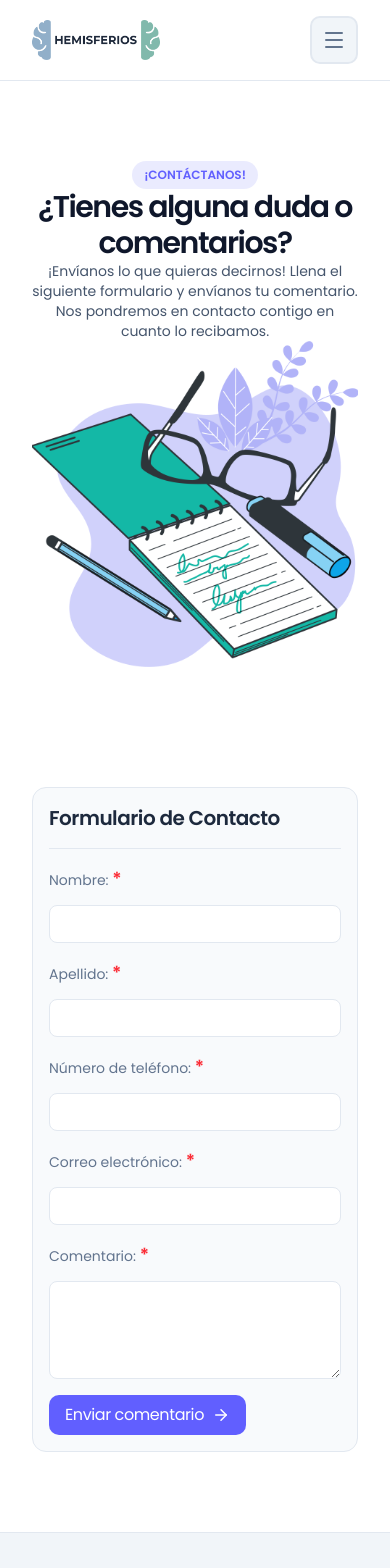
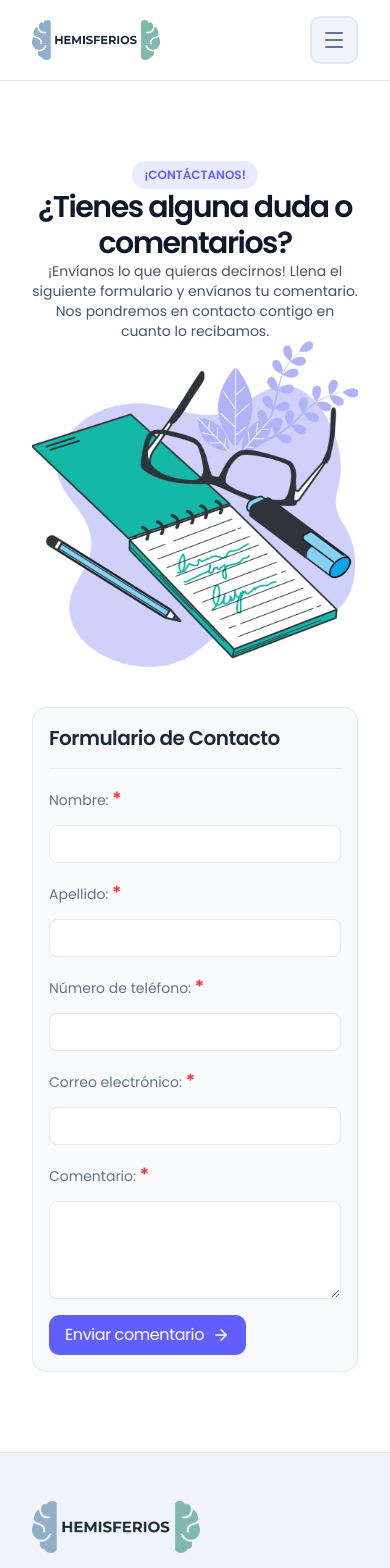
Before and after one commit to kevtorres23/hemisferios-web, a Next.js app in the folder frontend/: page /contact in a window 390 px wide. Shown: the top 1568 px of the page. Built offline with nearby package versions, Linux system fonts and the light colour scheme.

Commit message:
Finished the Contact Form
- Finished working on the Contact Form.
- It also has validations for formatting and content.

```diff
--- a/frontend/website-components/ContactForm.tsx
+++ b/frontend/website-components/ContactForm.tsx
@@ -2,15 +2,61 @@
 
 import Input from "./Input";
 import { useState } from "react";
-import IconButton from "./IconButton";
-import { ArrowRight, Icon } from "lucide-react";
+import { ArrowRight, CircleAlert } from "lucide-react";
+import { ContactMessage } from "@/website-modules/Classes";
 
-function ContactForm() {
+type MessageType = {
+    name: string;
+    lastName: string;
+    phoneNumber: string;
+    email: string;
+    message: string;
+}
+
+function ContactForm({ sendMessageObject }: { sendMessageObject: (messageObject: MessageType) => void; }) {
+
+    // Variables of the form inputs.
     const [name, setName] = useState("");
-    const [apellido, setApellido] = useState("");
+    const [lastName, setLastName] = useState("");
     const [phoneNumber, setPhoneNumber] = useState("");
     const [email, setEmail] = useState("");
     const [comment, setComment] = useState("");
+
+    // Input validations.
+    const [emailValidation, setEmailValidation] = useState(false);
+    const [nameValidation, setNameValidation] = useState(false);
+    const [lastNameValidation, setLastNameValidation] = useState(false);
+    const [numberValidation, setNumberValidation] = useState(false);
+    const [commentValidation, setCommentValidation] = useState(false);
+
+
+    // Function to save the input's responses in an object.
+    function shootData() {
+        const messageObject = new ContactMessage(name, lastName, phoneNumber, email, comment);
+        sendMessageObject(messageObject);
+    }
+
+    // Function to get the inputs through validations before saving the responses.
+    function shootValidations(e: any) {
+        e.preventDefault();
+
+        // Validate the inputs are not empty.
+        if (!name) { setNameValidation(true); };
+        if (!lastName) { setLastNameValidation(true); };
+        if (!phoneNumber) { setNumberValidation(true); };
+        if (!comment) { setCommentValidation(true); };
+
+        let emailRegex = /\w+@\w+.[a-z]+/i
+
+        // Validate the format of the email and the phone number.
+        if (emailRegex.test(email) === false) {
+            setEmailValidation(true);
+        } else if (phoneNumber.length < 10) {
+            setNumberValidation(true);
+        } else {
+            shootData();
+        }
+    }
 
     return (
         <div className="lg:max-w-xl w-full flex flex-col items-start lg:p-7 sm:p-5 p-4 border border-slate-200 bg-slate-50 rounded-xl gap-4">
@@ -18,23 +64,64 @@ function ContactForm() {
 
             <div className="divisory-line w-full h-px bg-slate-200"></div>
 
-            <form action="" id="contactForm" className="flex flex-col gap-4 w-full">
+            <form id="contactForm" onSubmit={(e) => shootValidations(e)} className="flex flex-col gap-4 w-full">
                 <div className="input-row flex md:flex-row flex-col gap-4 w-full items-center justify-center">
-                    <Input type="text" textValue={name} onInputChange={(e) => setName(e.target.value)} label="Nombre:" />
-                    <Input type="text" textValue={apellido} onInputChange={(e) => setApellido(e.target.value)} label="Apellido:" />
+                    <div className="name-field flex flex-col gap-2 w-full">
+                        <Input type="text" textValue={name} onInputChange={(e) => setName(e.target.value)} label="Nombre:" />
+                        {nameValidation && (
+                            <div className="flex flex-row gap-1 items-center">
+                                <CircleAlert size={14} className="text-red-500" />
+                                <p className="text-xs font-medium text-red-500">Por favor, escribe tu nombre.</p>
+                            </div>
+                        )}
+                    </div>
+
+                    <div className="last-name-field flex flex-col gap-2 w-full">
+                        <Input type="text" textValue={lastName} onInputChange={(e) => setLastName(e.target.value)} label="Apellido:" />
+                        {lastNameValidation && (
+                            <div className="flex flex-row gap-1 items-center">
+                                <CircleAlert size={14} className="text-red-500" />
+                                <p className="text-xs font-medium text-red-500">Por favor, escribe tu primer apellido.</p>
+                            </div>
+                        )}
+                    </div>
                 </div>
 
-                <Input type="text" textValue={phoneNumber} onInputChange={(e) => setPhoneNumber(e.target.value)} label="Número de teléfono:" />
+                <div className="phone-number-field last-name-field flex flex-col gap-2 w-full">
+                    <Input type="text" textValue={phoneNumber} onInputChange={(e) => setPhoneNumber(e.target.value)} label="Número de teléfono:" />
+                    {numberValidation && (
+                        <div className="flex flex-row gap-1 items-center">
+                            <CircleAlert size={14} className="text-red-500" />
+                            <p className="text-xs font-medium text-red-500">Por favor, escribe un número de teléfono válido.</p>
+                        </div>
+                    )}
+                </div>
 
-                <Input type="email" textValue={email} onInputChange={(e) => setEmail(e.target.value)} label="Correo electrónico:" />
+                <div className="email-field last-name-field flex flex-col gap-2 w-full">
+                    <Input type="text" textValue={email} onInputChange={(e) => setEmail(e.target.value)} label="Correo electrónico:" />
+                    {emailValidation && (
+                        <div className="flex flex-row gap-1 items-center">
+                            <CircleAlert size={14} className="text-red-500" />
+                            <p className="text-xs font-medium text-red-500">Por favor, escribe un correo electrónico válido.</p>
+                        </div>
+                    )}
+                </div>
 
-                <Input type="comment" textValue={comment} onInputChange={(e) => setComment(e.target.value)} label="Comentario:" />
+                <div className="comment-field last-name-field flex flex-col gap-2 w-full">
+                    <Input type="comment" textValue={comment} onInputChange={(e) => setComment(e.target.value)} label="Comentario:" />
+                    {commentValidation && (
+                        <div className="flex flex-row gap-1 items-center">
+                            <CircleAlert size={14} className="text-red-500" />
+                            <p className="text-xs font-medium text-red-500">Por favor, escribe tu primer apellido.</p>
+                        </div>
+                    )}
+                </div>
 
             </form>
 
             <button form="contactForm" type="submit" className="bg-indigo-500 text-white tracking-tight text-base px-4 py-2 flex flex-row items-center justify-center gap-2 rounded-lg cursor-pointer font-normal hover:bg-indigo-400">
                 Enviar comentario
-                <ArrowRight size={18}/>
+                <ArrowRight size={18} />
             </button>
         </div>
     )
--- a/frontend/website-components/NormalButton.tsx
+++ b/frontend/website-components/NormalButton.tsx
@@ -1,12 +1,13 @@
 type buttonProps = {
     text: string;
+    onClick?: () => void;
 }
 
 function NormalButton(props: buttonProps) {
     return(
-        <div className="bg-indigo-500 text-white tracking-tight text-base px-4 py-2 rounded-lg cursor-pointer font-normal hover:bg-indigo-400">
+        <button onClick={props.onClick} className="bg-indigo-500 text-white tracking-tight text-base px-4 py-2 rounded-lg cursor-pointer font-normal hover:bg-indigo-400">
             {props.text}
-        </div>
+        </button>
     )
 }
 
--- /dev/null
+++ b/frontend/website-modules/Classes.tsx
@@ -0,0 +1,23 @@
+class ContactMessage {
+    // Defining the class initializers.
+    name: string;
+    lastName: string;
+    phoneNumber: string;
+    email: string;
+    message: string;
+
+    // Defining the constructor.
+    constructor(name: string, lastName: string, phoneNumber: string, email: string, message: string) {
+        this.name = name;
+        this.lastName = lastName;
+        this.phoneNumber = phoneNumber;
+        this.email = email;
+        this.message = message;
+    }
+
+    displayVideogame() {
+        console.log(this.name, this.lastName, this.phoneNumber, this.email, this.message);
+    }
+}
+
+export {ContactMessage};
--- a/frontend/website-sections/contact/WrittenMessage.tsx
+++ b/frontend/website-sections/contact/WrittenMessage.tsx
@@ -1,13 +1,36 @@
+"use client";
+
 import Image from "next/image";
 import SectionBadge from "@/website-components/SectionBadge";
 import notebook from "../../public/notebook.png";
 import ContactForm from "@/website-components/ContactForm";
+import NormalButton from "@/website-components/NormalButton";
+import { useState } from "react";
+import { CheckCircle } from "lucide-react";
+
+type MessageType = {
+    name: string;
+    lastName: string;
+    phoneNumber: string;
+    email: string;
+    message: string;
+}
 
 function WrittenMessage() {
+    const [isFormSent, setIsFormSent] = useState(false);
+
+    function receiveMessageObject(messageObject: MessageType) {
+        console.log(messageObject);
+
+        // Add the logic to send the comment to the database.
+
+        setIsFormSent(true);
+    }
+
     return (
-        <section className="lg:px-25 md:px-16 px-8 flex lg:flex-row flex-col lg:pt-24 lg:pb-40 sm:py-24 py-20 gap-30">
+        <section className="xl:px-25 lg:px-20 md:px-16 px-8 flex lg:flex-row flex-col lg:pt-24 lg:pb-40 sm:py-24 py-20 xl:gap-30 sm:gap-15 gap-10">
             <div className="flex flex-col md:gap-4 items-center justify-center">
-                <SectionBadge name="¡CONTÁCTANOS!"/>
+                <SectionBadge name="¡CONTÁCTANOS!" />
 
                 <h1 className={`sm:text-4xl text-3xl font-semibold text-slate-900 tracking-tighter text-center`}>¿Tienes alguna duda o comentarios?</h1>
 
@@ -15,10 +38,25 @@ function WrittenMessage() {
                     ¡Envíanos lo que quieras decirnos! Llena el siguiente formulario y envíanos tu comentario. Nos pondremos en contacto contigo en cuanto lo recibamos.
                 </p>
 
-                <Image alt="" src={notebook} className="w-96"/>
+                <Image alt="" src={notebook} className="w-96" />
             </div>
 
-            <ContactForm />
+            {isFormSent === false && (
+                <ContactForm sendMessageObject={receiveMessageObject} />
+            )}
+
+            {isFormSent === true && (
+                <div className="lg:max-w-xl w-full flex flex-col items-center justify-center lg:p-7 sm:p-5 p-4 border border-slate-200 bg-slate-50 rounded-xl gap-5">
+                    <CheckCircle size={64} className="text-indigo-500" />
+
+                    <div className="flex flex-col gap-2 items-center justify-center">
+                        <h1 className="text-2xl text-slate-900 font-semibold tracking-tighter text-center">¡Mensaje enviado correctamente!</h1>
+                        <p className="text-base text-slate-500 font-normal text-center">Pronto nos contactaremos contigo para darte una respuesta.</p>
+                    </div>
+
+                    <NormalButton text="Enviar otro mensaje" onClick={() => setIsFormSent(false)}/>
+                </div>
+            )}
         </section>
     )
 }
```
